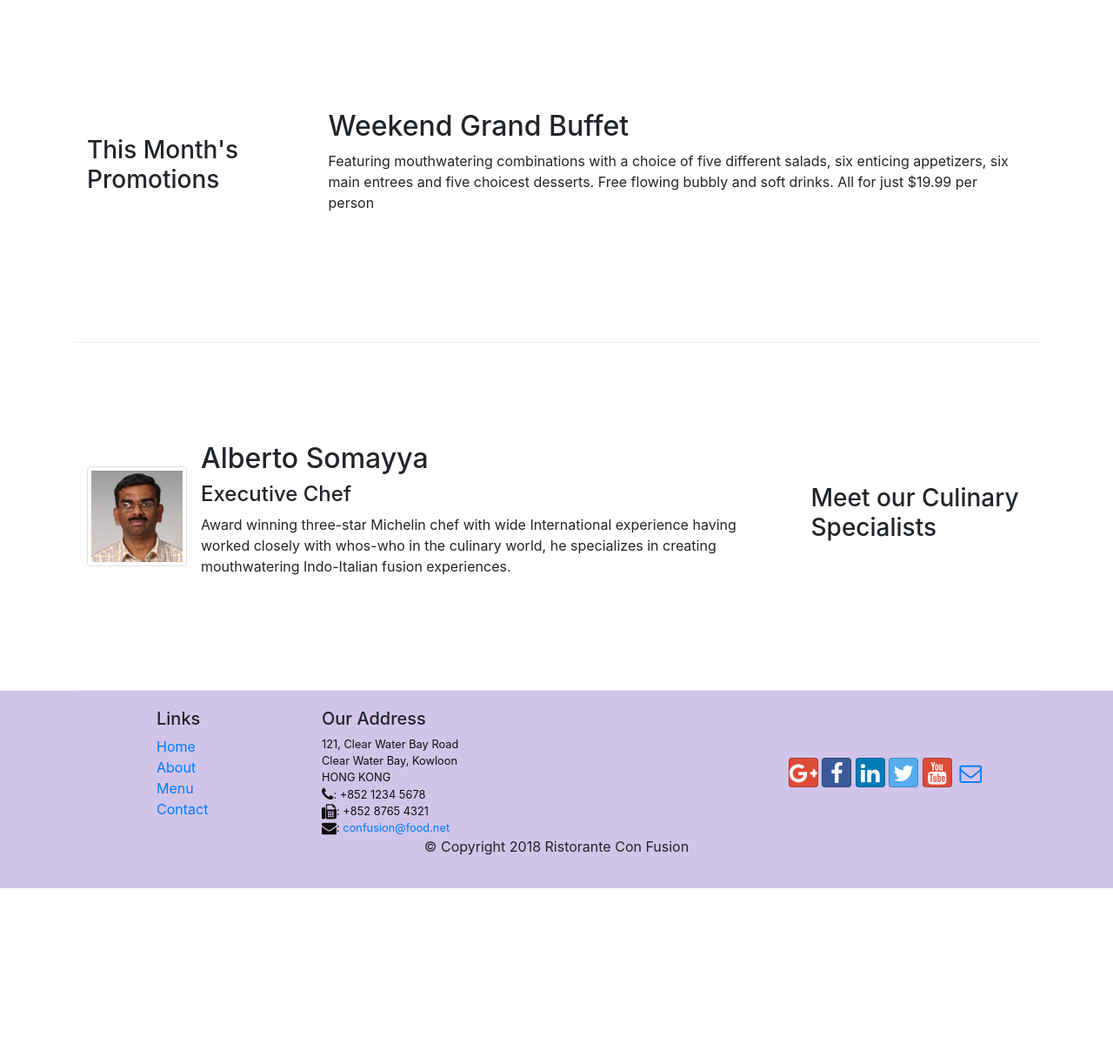
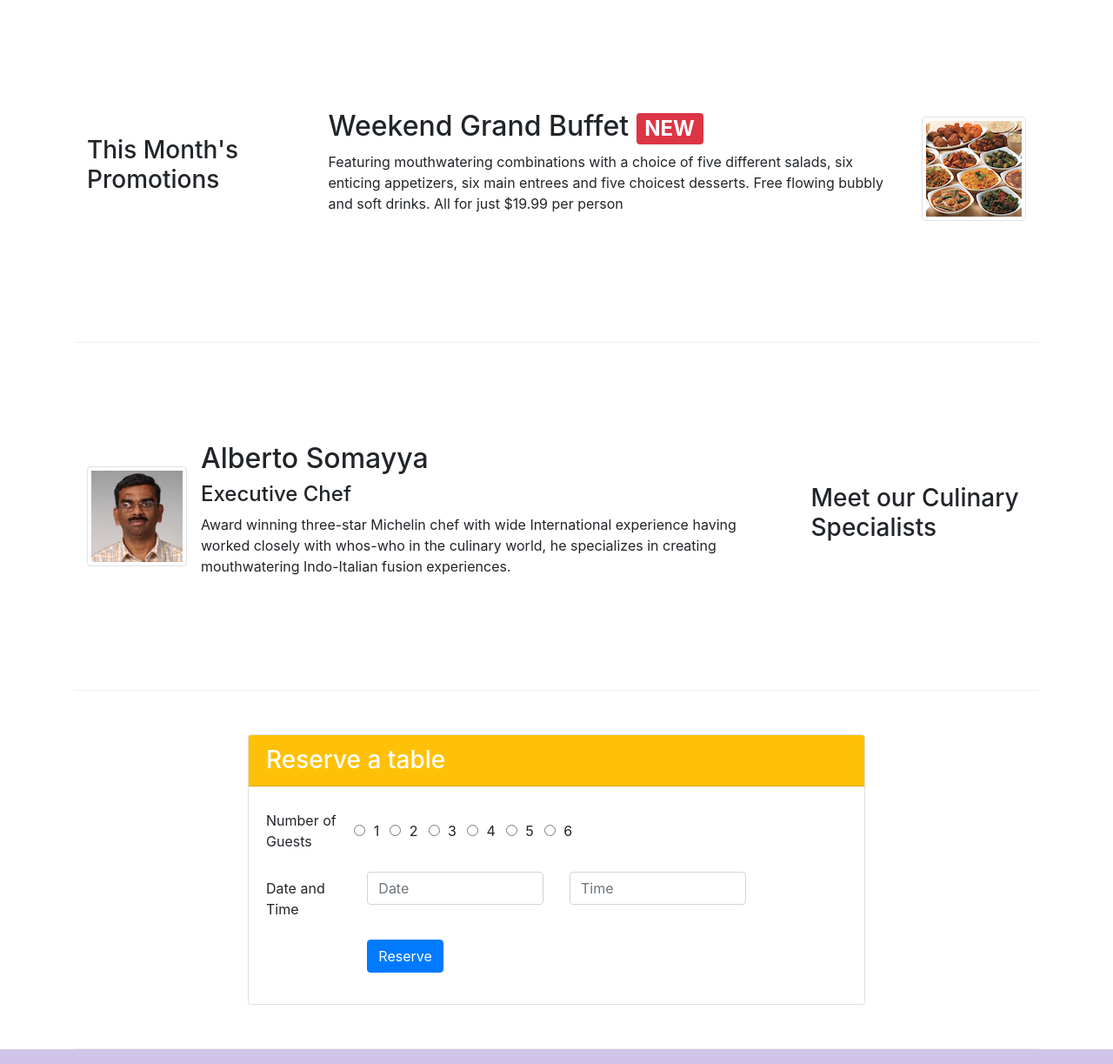
Before and after one commit to PrajnyaPrabhu19/BootstrapCourse, a website: page conFusion/index.html in a window 1280 px wide. Shown: the part 740-1963 px from the top of the page at 87% size. Before the commit the page ends 1761 px from the top, so only its background shows below. Drawn offline with nearby package versions, Linux system fonts and the light colour scheme.

Commit message:
assignment 2

```diff
--- a/conFusion/index.html
+++ b/conFusion/index.html
@@ -35,12 +35,15 @@
     <header class="jumbotron">
         <div class="container">
             <div class="row row-header">
-                <div class ="col-12 col-sm-6">
+                <div class ="col-12 col-md-6 col-sm-6">
                     <h1>Ristorante con Fusion</h1>
                     <p>We take inspiration from the World's best cuisines, and create a unique fusion experience. Our lipsmacking creations will tickle your culinary senses!</p>
                 </div>
-                <div class="col-12 col-sm align-self-center">
+                <div class="col-12 col-md-3 col-sm align-self-center">
                     <img src="img/logo.png" class="img-fluid">
+                 </div>
+                 <div class="col-12 col-md-3 align-self-center">
+                    <button type= "button" class="btn btn-sm bg-warning" href="#reserve table">Reserve Table</button>
                 </div>
             </div>
         </div>
@@ -72,8 +75,14 @@
                 <h3>This Month's Promotions</h3>
             </div>
             <div class="col col-sm col-md">
-                <h2>Weekend Grand Buffet</h2>
-                <p>Featuring mouthwatering combinations with a choice of five different salads, six enticing appetizers, six main entrees and five choicest desserts. Free flowing bubbly and soft drinks. All for just $19.99 per person </p>
+                <div class="media">
+                    <img class="d-flex img-thumbnail align-self-center order-sm-last"
+                        src="img/buffet.png" alt="Buffet">
+                    <div class="media-body mr-3">
+                        <h2>Weekend Grand Buffet <span class="badge badge-danger">NEW</span></h2>
+                        <p class="d-none d-sm-block">Featuring mouthwatering combinations with a choice of five different salads, six enticing appetizers, six main entrees and five choicest desserts. Free flowing bubbly and soft drinks. All for just $19.99 per person </p>
+                    </div>
+                </div>
             </div>
         </div>
 
@@ -93,6 +102,43 @@
                             whos-who in the culinary world, he specializes in
                             creating mouthwatering Indo-Italian fusion experiences.
                             </p>
+                    </div>
+                </div>
+            </div>
+        </div>
+
+        <div class ="row row-content align-items-center">
+            <div class="col-12 col-md-8 offset-md-2">
+                <div id ="reserve table" class="card">
+                    <h3 class="card-header bg-warning text-white">Reserve a table</h3>
+                    <div class="card-body">
+                        <form>
+                            <div class="form-group row">
+                                <label for="guests" class="col-12 col-md-2 col-form-label">Number of Guests</label>
+
+                                    <div class="form-check-inline"><label class="form-check-label" ><input type="radio" class="form-check-input" id = "guests" name="guests"> 1 </label></div>
+                                    <div class="form-check-inline"><label class="form-check-label" ><input type="radio" class="form-check-input" id = "guests" name="guests"> 2 </label></div>
+                                    <div class="form-check-inline"><label class="form-check-label" ><input type="radio" class="form-check-input" id = "guests" name="guests"> 3 </label></div>
+                                    <div class="form-check-inline"><label class="form-check-label" ><input type="radio" class="form-check-input" id = "guests" name="guests"> 4 </label></div>
+                                    <div class="form-check-inline"><label class="form-check-label" ><input type="radio" class="form-check-input" id = "guests" name="guests"> 5 </label></div>
+                                    <div class="form-check-inline"><label class="form-check-label" ><input type="radio" class="form-check-input" id = "guests" name="guests"> 6 </label></div>
+
+                            </div>
+                            <div class="form-group row">
+                                <label for="date" class="col-12 col-md-2 col-form-label">Date and Time</label>
+                                <div class="col-md-4">
+                                    <input type="text" class="form-control" id="date" name="date" placeholder="Date">
+                                </div>
+                                <div class="col-md-4">
+                                <input type="text" class="form-control" id="time" name="time" placeholder="Time">
+                                </div>
+                            </div>
+                            <div class="form-group row">
+                                <div class="offset-md-2 col-md-10">
+                                    <button type="submit" class="btn btn-primary">Reserve</button>
+                                </div>
+                            </div>
+                        </form>
                     </div>
                 </div>
             </div>
```
